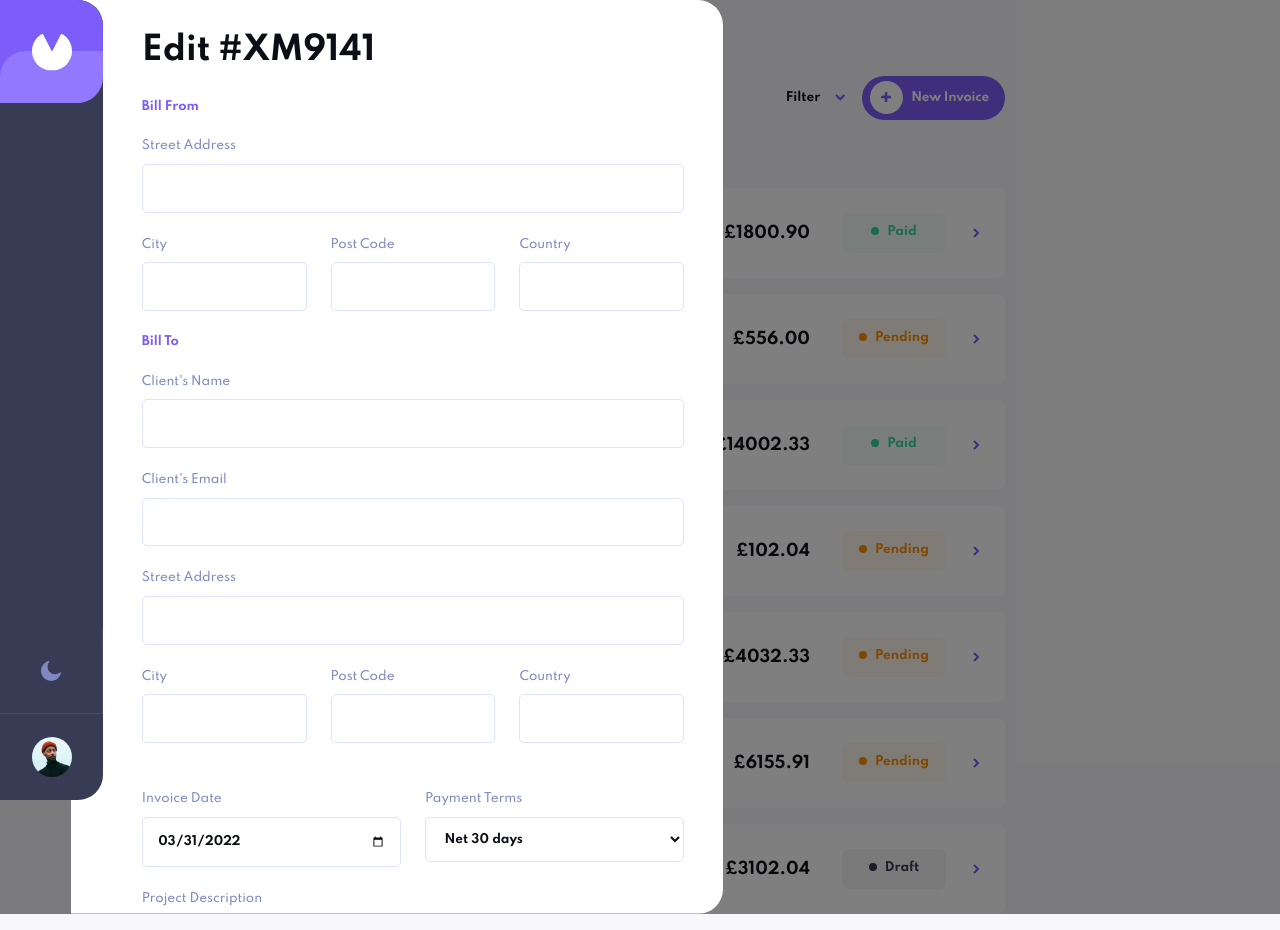
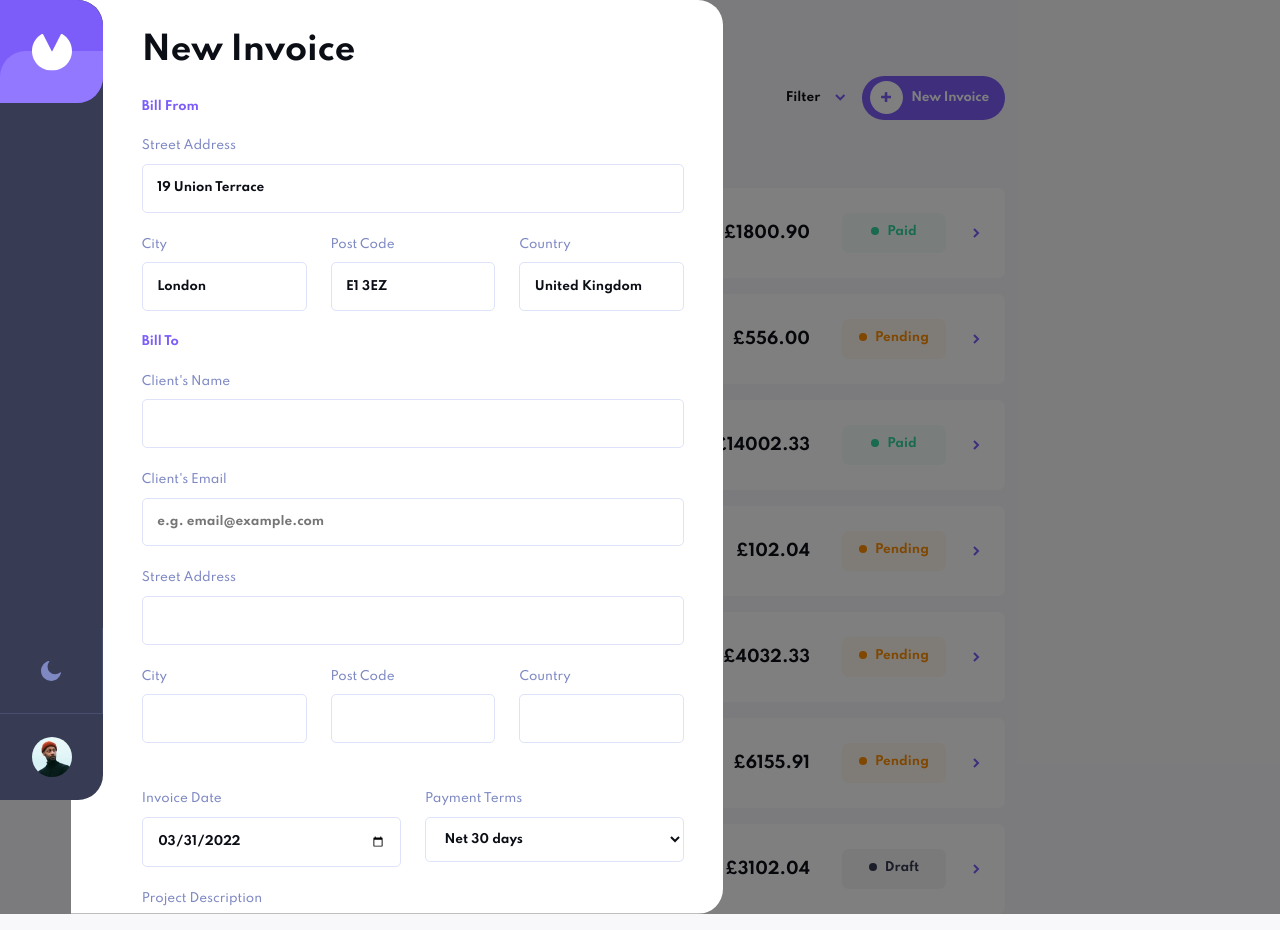
Before and after one commit to androgitai/invoice-app, a React (Create React App) app: page /invoices in a window 1280 px wide. Both pictures are taken after a click on the button "New Invoice". Built offline with nearby package versions, Linux system fonts and the light colour scheme.

Commit message:
rendering edit form with hydrated fields

```diff
--- a/src/components/Invoices/InvoiceForm/InvoiceForm.js
+++ b/src/components/Invoices/InvoiceForm/InvoiceForm.js
@@ -5,8 +5,16 @@ import InvoiceFieldset from './Layout/InvoiceFieldset';
 import InvoiceFormList from './ItemList/InvoiceFormList';
 import Wrapper from '../../UI/Layout/Wrapper';
 import classes from './InvoiceForm.module.css';
+import { useSelector } from 'react-redux';
 
-const InvoiceForm = () => {
+const InvoiceForm = props => {
+  const { currentInvoice, emptyFormTemplate } = useSelector(
+    state => state.invoices
+  );
+  const isNewForm = props.isNewForm;
+
+  const formData = isNewForm ? emptyFormTemplate : currentInvoice;
+
   const formSubmitHandler = event => {
     event.preventDefault();
     console.log('Submitted...');
@@ -20,63 +28,91 @@ const InvoiceForm = () => {
             type='text'
             name='Street Address'
             id='senderAddresStreet'
+            defVal={formData.senderAddress.street}
           />
-          <InvoiceFormItem type='text' name='City' id='senderAddressCity' />
+          <InvoiceFormItem
+            type='text'
+            name='City'
+            id='senderAddressCity'
+            defVal={formData.senderAddress.city}
+          />
           <InvoiceFormItem
             type='text'
             name='Post Code'
             id='senderAddressPostcode'
+            defVal={formData.senderAddress.postCode}
           />
           <InvoiceFormItem
             type='text'
             name='Country'
             id='senderAddressCountry'
+            defVal={formData.senderAddress.country}
           />
         </InvoiceFieldset>
         <InvoiceFieldset fieldName='Bill To' gridAreas={classes.billTo}>
-          <InvoiceFormItem type='text' name={`Client's Name`} id='clientName' />
+          <InvoiceFormItem
+            type='text'
+            name={`Client's Name`}
+            id='clientName'
+            defVal={formData.clientName}
+          />
           <InvoiceFormItem
             type='email'
             name={`Client's Email`}
             id='clientEmail'
+            placeHold='e.g. email@example.com'
+            defVal={formData.clientEmail}
           />
           <InvoiceFormItem
             type='text'
             name='Street Address'
             id='clientAddresStreet'
+            defVal={formData.clientAddress.street}
           />
-          <InvoiceFormItem type='text' name='City' id='clientAddressCity' />
+          <InvoiceFormItem
+            type='text'
+            name='City'
+            id='clientAddressCity'
+            defVal={formData.clientAddress.city}
+          />
           <InvoiceFormItem
             type='text'
             name='Post Code'
             id='clientAddressPostcode'
+            defVal={formData.clientAddress.postCode}
           />
           <InvoiceFormItem
             type='text'
             name='Country'
             id='clientAddressCountry'
+            defVal={formData.clientAddress.country}
           />
         </InvoiceFieldset>
         <InvoiceFieldset gridAreas={classes.terms}>
-          <InvoiceFormItem type='date' name='Invoice Date' />
-          <InvoiceFormItem type='select' />
+          <InvoiceFormItem
+            type='date'
+            name='Invoice Date'
+            defVal={formData.createdAt}
+          />
+          <InvoiceFormItem type='select' defVal={formData.paymentTerms} />
           <InvoiceFormItem
             type='text'
             name='Project Description'
-            defVal='e.g. Graphic Design Service'
+            placeHold='e.g. Graphic Design Service'
+            defVal={formData.description}
           />
         </InvoiceFieldset>
-        <InvoiceFormList gridAreas={classes.itemList} />
+        <InvoiceFormList gridAreas={classes.itemList} items={formData.items} />
       </Wrapper>
       <div className={classes.controls}>
-        <Button btnType='discard' type='submit'>
-          Discard
+        <Button btnType='discard' type='button' onClick={props.onCancel}>
+          {isNewForm ? 'Discard' : 'Cancel'}
         </Button>
         <Button btnType='draft' type='submit'>
           Save as Draft
         </Button>
         <Button btnType='primary' type='submit'>
-          {`Save & Send`}
+          {'Save & Send'}
         </Button>
       </div>
     </Form>
--- a/src/components/Invoices/InvoiceForm/InvoiceFormItem.js
+++ b/src/components/Invoices/InvoiceForm/InvoiceFormItem.js
@@ -7,9 +7,15 @@ const FormItem = props => {
     new Date().getDate().toString().padStart(2, '0'),
   ].join('-');
 
-  const defVal = props.type === 'date' ? today : '';
+  let defVal;
+  defVal = props.defVal;
+  if (props.type === 'date') {
+    defVal = props.defVal === '' ? today : props.defVal;
+  }
 
   if (props.type === 'select') {
+    defVal = props.defVal === 0 ? 30 : props.defVal;
+
     return (
       <label htmlFor='Payment Terms' className={classes.gridItem}>
         <p>Payment Terms</p>
@@ -17,7 +23,7 @@ const FormItem = props => {
           name='paymentTerms'
           id='paymentTerms'
           form='invoiceForm'
-          defaultValue={30}
+          defaultValue={defVal}
         >
           <option value={1}>Net 1 day</option>
           <option value={7}>Net 7 days</option>
@@ -36,7 +42,7 @@ const FormItem = props => {
         disabled={props.disabled}
         required={false}
         defaultValue={defVal}
-        placeholder={props.defVal}
+        placeholder={props.placeHold}
       />
     </label>
   );
--- a/src/components/Invoices/InvoiceForm/ItemList/InvoiceFormList.js
+++ b/src/components/Invoices/InvoiceForm/ItemList/InvoiceFormList.js
@@ -6,6 +6,9 @@ import InvoiceFieldset from '../Layout/InvoiceFieldset';
 import classes from './InvoiceFormList.module.css';
 
 const InvoiceFormList = props => {
+  const { items } = props;
+  console.log(items);
+
   return (
     <Fragment>
       <InvoiceFieldset
@@ -13,7 +16,15 @@ const InvoiceFormList = props => {
         legendStyle={classes.header}
         gridAreas={props.gridAreas}
       >
-        <InvoiceFormListItem />
+        {items.map(item => (
+          <InvoiceFormListItem
+            key={item.name}
+            name={item.name}
+            quantity={item.quantity}
+            price={item.price}
+            total={item.total}
+          />
+        ))}
       </InvoiceFieldset>
       <Button btnType='form'>+Add New Item</Button>
     </Fragment>
--- a/src/components/Invoices/InvoiceForm/ItemList/InvoiceFormListItem.js
+++ b/src/components/Invoices/InvoiceForm/ItemList/InvoiceFormListItem.js
@@ -5,15 +5,15 @@ import InvoiceFormItem from '../InvoiceFormItem';
 import Button from '../../../UI/Elements/Button';
 import binSVG from '../../../../assets/icon-delete.svg';
 
-const InvoiceFormListItem = () => {
+const InvoiceFormListItem = props => {
   return (
     <Fragment>
-      <InvoiceFormItem type='text' name='Item Name' />
-      <InvoiceFormItem type='number' name='Qty.' />
-      <InvoiceFormItem type='text' name='Price' />
+      <InvoiceFormItem type='text' name='Item Name' defVal={props.name} />
+      <InvoiceFormItem type='number' name='Qty.' defVal={props.quantity} />
+      <InvoiceFormItem type='text' name='Price' defVal={props.price} />
       <div className={classes.total}>
         <p>Total</p>
-        <h4>400.00</h4>
+        <h4>£{props.total}</h4>
       </div>
       <Button btnType='bin'>
         <img
--- a/src/components/UI/Modals/InvoiceFormModal.js
+++ b/src/components/UI/Modals/InvoiceFormModal.js
@@ -10,12 +10,23 @@ import useMediaQuery from '../../../hooks/use-media-query';
 
 const ModalOverlay = props => {
   const isTablet = useMediaQuery('(min-width:768px)');
+  const isNewForm = props.isNewForm;
+
+  const formLabel = isNewForm ? (
+    'New Invoice'
+  ) : (
+    <Fragment>
+      {'Edit '}
+      <span>#</span>
+      {props.invoiceId}
+    </Fragment>
+  );
 
   return (
     <section className={classes.formModal}>
       <Wrapper wrapType='form'>
         {!isTablet && (
-          <div onClick={props.onClose}>
+          <div onClick={props.onCancel}>
             <img
               className={classes.backButtonImg}
               src={arrowLeftSVG}
@@ -24,9 +35,9 @@ const ModalOverlay = props => {
             <h4 className={classes.backButtonH4}>Go back</h4>
           </div>
         )}
-        <h1>Edit #XM9141</h1>
+        <h1>{formLabel}</h1>
       </Wrapper>
-      <InvoiceForm />
+      <InvoiceForm isNewForm={isNewForm} onCancel={props.onCancel} />
     </section>
   );
 };
@@ -35,11 +46,15 @@ const InvoiceFormModal = props => {
   return (
     <Fragment>
       {ReactDOM.createPortal(
-        <Backdrop onClose={props.onClose} />,
+        <Backdrop onClose={props.onCancel} />,
         document.getElementById('backdrop-root')
       )}
       {ReactDOM.createPortal(
-        <ModalOverlay invoiceId={props.invoiceId} onClose={props.onClose} />,
+        <ModalOverlay
+          isNewForm={props.isNewForm}
+          onCancel={props.onCancel}
+          invoiceId={props.invoiceId}
+        />,
         document.getElementById('overlay-root')
       )}
     </Fragment>
--- a/src/pages/InvoiceDetailsPage.js
+++ b/src/pages/InvoiceDetailsPage.js
@@ -1,4 +1,4 @@
-import { Fragment, useEffect } from 'react';
+import { Fragment, useEffect, useState } from 'react';
 import { useParams } from 'react-router-dom';
 import { useDispatch, useSelector } from 'react-redux';
 import { invoicesActions } from '../store/invoices-slice';
@@ -18,6 +18,7 @@ const InvoiceDetailsPage = () => {
   const dispatch = useDispatch();
   const currentInvoice = useSelector(state => state.invoices.currentInvoice);
   const { invoiceId } = useParams();
+  const [isFormOpen, setIsFormOpen] = useState(false);
 
   useEffect(() => {
     dispatch(invoicesActions.getInvoice(invoiceId));
@@ -25,16 +26,26 @@ const InvoiceDetailsPage = () => {
     return () => {};
   }, [dispatch, invoiceId]);
 
+  const toggleInvoiceFormHandler = () => {
+    setIsFormOpen(prevState => !prevState);
+  };
+
   if (!currentInvoice) {
     return <NotFound />;
   }
-
   return (
     <Fragment>
-      {/* <InvoiceFormModal /> */}
+      {isFormOpen && (
+        <InvoiceFormModal
+          isNewForm={false}
+          invoiceId={currentInvoice.id}
+          onCancel={toggleInvoiceFormHandler}
+        />
+      )}
       <Wrapper>
         {/* <ConfirmModal invoiceId='XM9141' /> */}
         <InvoiceDetailsHead
+          toggleForm={toggleInvoiceFormHandler}
           invoiceId={invoiceId}
           status={currentInvoice.status}
         />
@@ -42,6 +53,7 @@ const InvoiceDetailsPage = () => {
       </Wrapper>
       {!isTablet && (
         <InvoiceDetailsControl
+          toggleForm={toggleInvoiceFormHandler}
           status={currentInvoice.status}
           invoiceId={invoiceId}
         />
```
